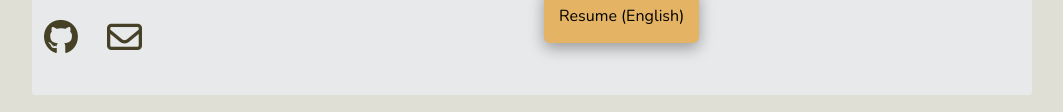
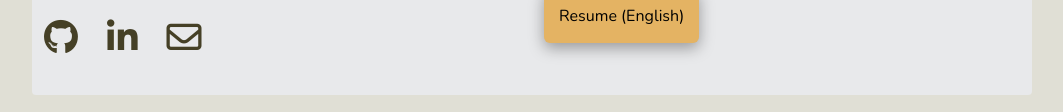
Before and after one commit to LaurieKD/portfolio-laurie, a plain HTML site: page index.html in a window 1280 px wide. Shown: the part 2775-2887 px from the top of the page, without its empty margins (108-1171 px from the left). Drawn offline with nearby package versions, Linux system fonts and the light colour scheme.

Commit message:
Added LinkedIn

```diff
--- a/index.html
+++ b/index.html
@@ -398,6 +398,10 @@ Notion
       <i class="fa-brands fa-github"></i>
 
     </a>
+		<a href="https://www.linkedin.com/in/lauriekranendonk/" target="_blank" class="social-link" title="LinkedIn">
+    <i class="fa-brands fa-linkedin-in"></i>
+
+    </a>
     <a href="mailto:lauriekranendonk@gmail.com" target="_blank" class="social-link" title="Email">
       <i class="fa-regular fa-envelope"></i>
 
```
